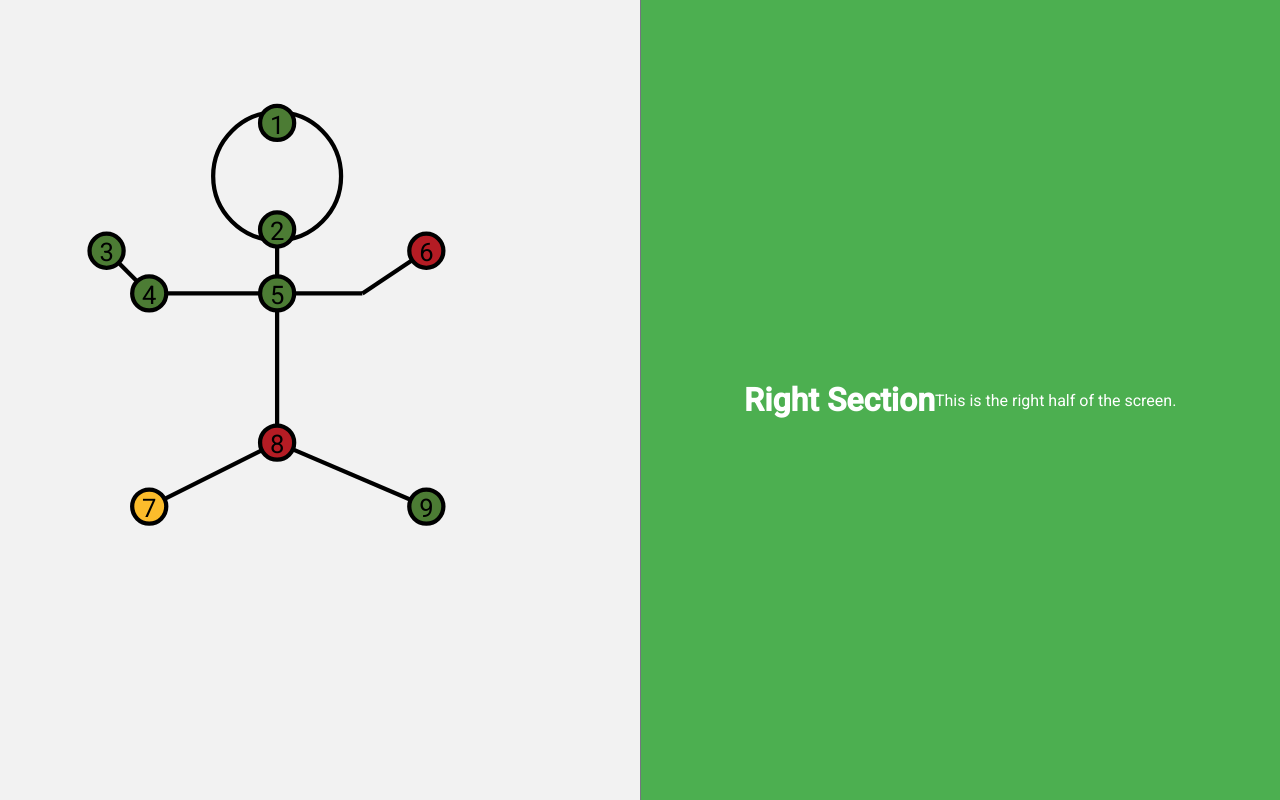
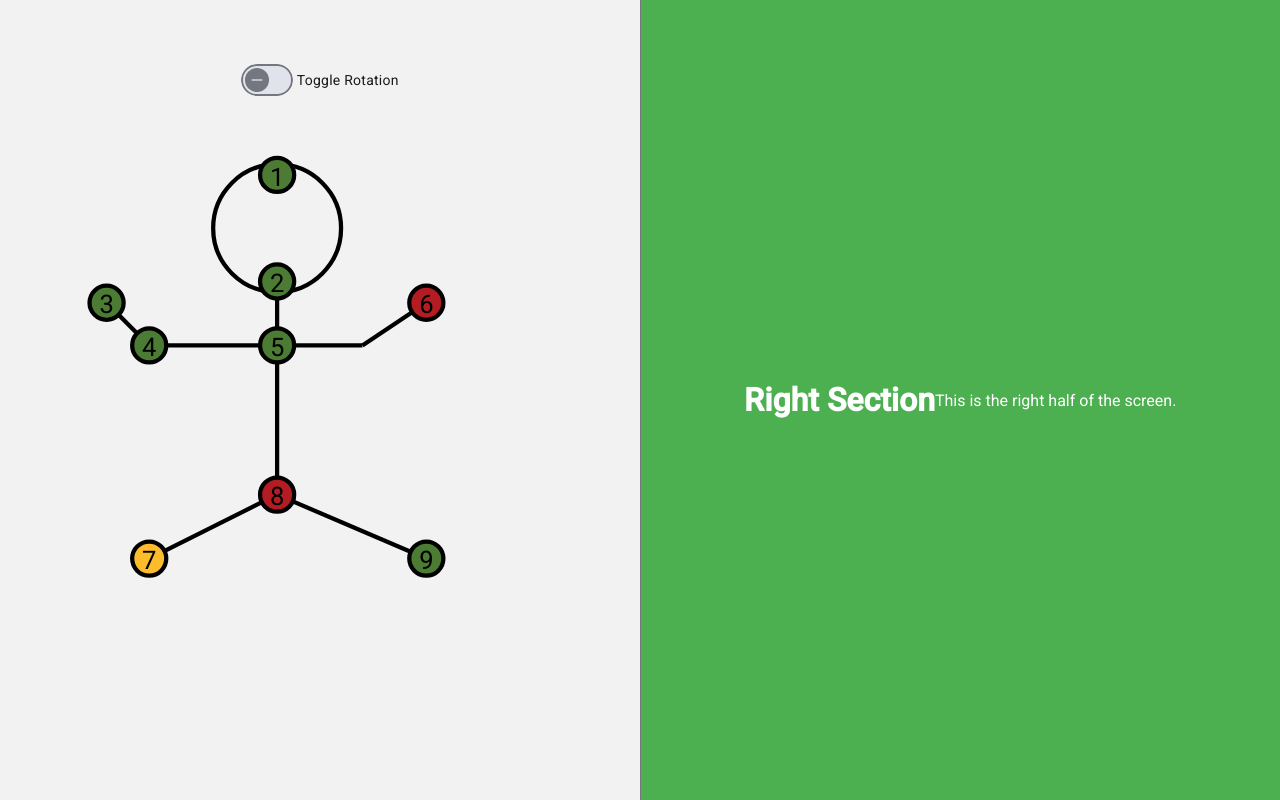
Before and after one commit to navneetsingh-cpu/humanetics-coding-challenge, an Angular app: page / in a window 1280 px wide. Built offline with nearby package versions, Linux system fonts and the light colour scheme.

Commit message:
Added Rotation

```diff
--- a/src/app/atd-dashboard/atd-dashboard.component.html
+++ b/src/app/atd-dashboard/atd-dashboard.component.html
@@ -2,7 +2,14 @@
     <div class="left-section">
         <!-- Content for the left section -->
 
-        <div class="dummy-container">
+
+        <div [ngClass]="{'dummy-container' : isRotating}">
+
+
+            <div class="flex-center toolbar">
+                <p><mat-slide-toggle (click)="toggleRotation()">Toggle Rotation</mat-slide-toggle></p>
+
+            </div>
             <svg class="atd-svg" viewBox="0 0 300 300" preserveAspectRatio="xMidYMid meet"
                 xmlns="http://www.w3.org/2000/svg">
 
--- a/src/app/atd-dashboard/atd-dashboard.component.scss
+++ b/src/app/atd-dashboard/atd-dashboard.component.scss
@@ -1,17 +1,3 @@
-/* Reset default margin and padding */
-// * {
-//     margin: 0;
-//     padding: 0;
-//     box-sizing: border-box;
-// }
-
-/* Ensure html and body take full height */
-// html,
-// body {
-//     height: 100vh;
-// }
-
-
 .sensor {
     width: 30px;
     height: 30px;
@@ -88,3 +74,13 @@
     /* Green */
     color: white;
 }
+
+.flex-center {
+    display: flex;
+    justify-content: center;
+    align-items: center;
+}
+
+.toolbar {
+    padding: 20px;
+}
--- a/src/app/atd-dashboard/atd-dashboard.component.ts
+++ b/src/app/atd-dashboard/atd-dashboard.component.ts
@@ -1,14 +1,19 @@
 import { Component, Input, OnInit } from '@angular/core';
 import { MatDividerModule } from '@angular/material/divider';
+import { MatButtonModule } from '@angular/material/button';
+import { MatSlideToggleModule } from '@angular/material/slide-toggle';
+import { NgClass } from '@angular/common';
 
 @Component({
   selector: 'app-atd-dashboard',
   templateUrl: './atd-dashboard.component.html',
-  imports: [MatDividerModule],
+  imports: [MatDividerModule, MatButtonModule, MatSlideToggleModule, NgClass],
   styleUrls: ['./atd-dashboard.component.scss']
 })
 export class AtdDashboardComponent implements OnInit {
+
   @Input() status: string = 'GGGGGRYRG'; // Default or bind from parent
+  isRotating: boolean;
 
   sensors = [
     { x: 130, y: 20 },   // 1 (top of head)
@@ -45,4 +50,8 @@ export class AtdDashboardComponent implements OnInit {
       default: return 'gray';
     }
   }
+
+  toggleRotation() {
+    this.isRotating = !this.isRotating;
+  }
 }
--- a/src/styles.scss
+++ b/src/styles.scss
@@ -1,4 +1,17 @@
 /* You can add global styles to this file, and also import other style files */
 
-html, body { height: 100%; }
-body { margin: 0; font-family: Roboto, "Helvetica Neue", sans-serif; }
+html,
+body {
+    height: 100%;
+}
+
+body {
+    margin: 0;
+    font-family: Roboto, "Helvetica Neue", sans-serif;
+}
+
+.flex-center {
+    display: flex;
+    justify-content: center;
+    align-items: center;
+}
```
